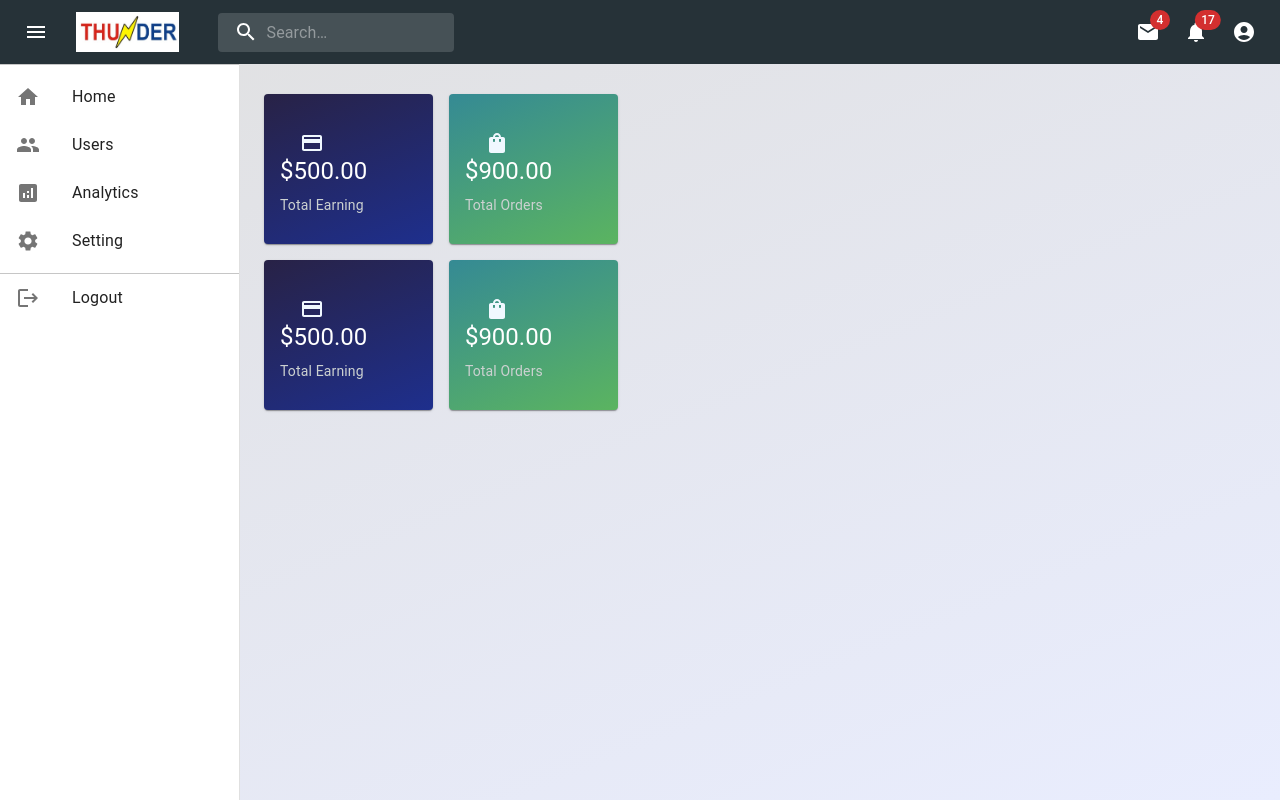
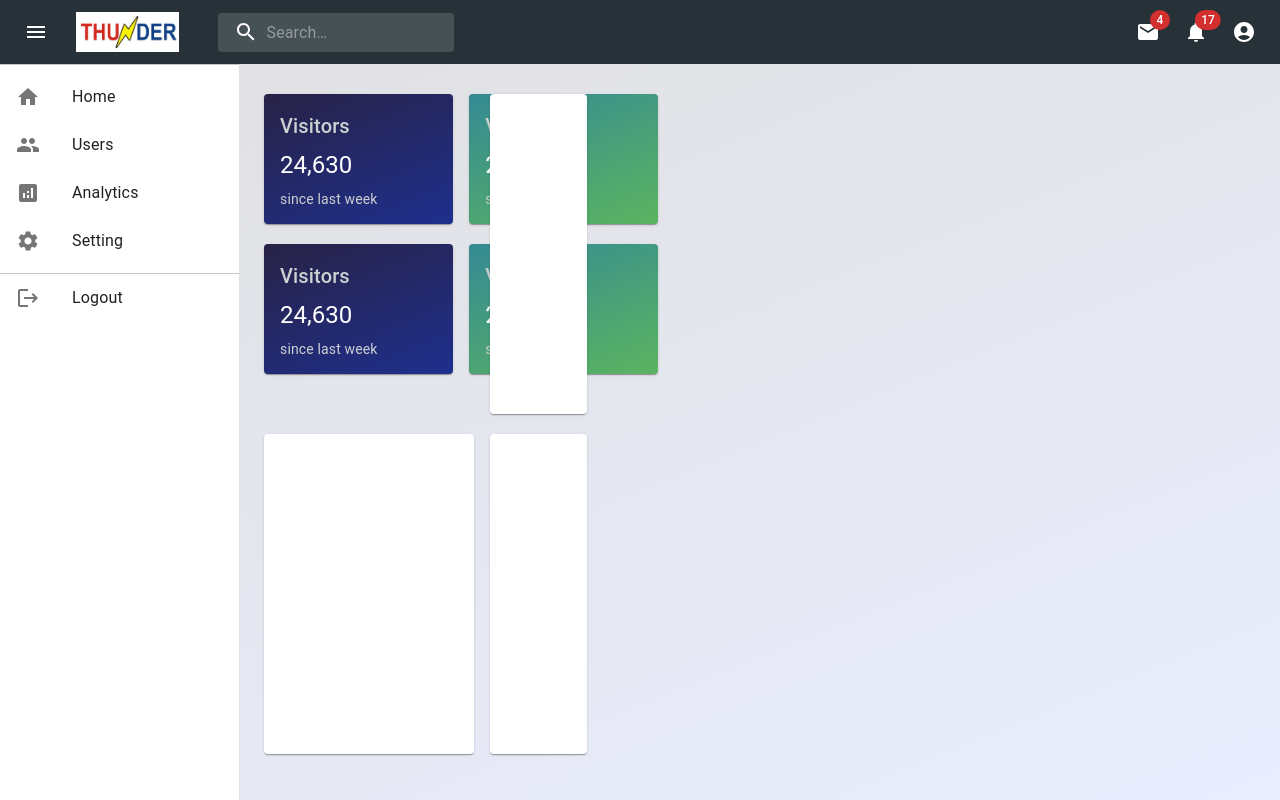
Before and after one commit to ViralSheladiya2027/e_com_admin, a React (Create React App) app: page /analytics in a window 1280 px wide. Built offline with nearby package versions, Linux system fonts and the light colour scheme.

Commit message:
analytics

```diff
--- a/src/App.js
+++ b/src/App.js
@@ -19,10 +19,9 @@ function App() {
 
     <BrowserRouter>
     <Routes>
-      {/* <Route path="/" element={<SideNav />}/> */}
+    <Route path="/" element={<Home />}/>
       <Route path="/login" element={<Login />}/>
       <Route path="/users" element={<Users />}/>
-      <Route path="/home" element={<Home />}/>
       <Route path="/analytics" element={<Analytics />}/>
       <Route path="/settings" element={<Settings />}/>
 
--- a/src/Components/SideNav.js
+++ b/src/Components/SideNav.js
@@ -151,7 +151,7 @@ const logOutClick =()=>{
         <Divider />
         <List>
         <ListItem  disablePadding sx={{display:"block"}}>
-                <ListItemButton onClick={()=>navigate('/home') }>
+                <ListItemButton onClick={()=>navigate('/') }>
                   <ListItemIcon>
                    <HomeIcon/>
                   </ListItemIcon>
--- a/src/Pages/Analytics.js
+++ b/src/Pages/Analytics.js
@@ -1,11 +1,8 @@
-import React from 'react'
-import SideNav from '../Components/SideNav'
-import Navbar from '../Components/Navbar'
+import React from "react";
+import SideNav from "../Components/SideNav";
+import Navbar from "../Components/Navbar";
 import { Box, CardContent, Card, Typography, Stack } from "@mui/material";
 import "../App.css";
-import StorefrontIcon from "@mui/icons-material/Storefront";
-import CreditCardIcon from "@mui/icons-material/CreditCard";
-import ShoppingBagIcon from "@mui/icons-material/ShoppingBag";
 import Grid from "@mui/material/Grid";
 
 const Analytics = () => {
@@ -13,28 +10,33 @@ const Analytics = () => {
     <>
       <div className="bgcolor">
         <Navbar />
-    <Box height ={70}/>
-    <Box sx={{display:"flex"}}>
-      <SideNav/>
-      <Box component="main" sx={{flexgrow: 1,p: 3}}>
+        <Box height={70} />
+        <Box sx={{ display: "flex" }}>
+          <SideNav />
+          <Box component="main" sx={{ flexgrow: 1, p: 3 }}>
             <Grid container spacing={2}>
               <Grid item xs={8}>
                 <Stack spacing={2} direction="row">
                   <Card
-                    sx={{ minWidth: 49 + "%", height: 150 }}
+                    sx={{ minWidth: 90 + "%", height: 130 }}
                     className="gradient"
                   >
                     <CardContent>
-                      <div className="iconstyle">
-                        <CreditCardIcon />
-                      </div>
+                      <Typography
+                        gutterBottom
+                        variant="h6"
+                        component="div"
+                        sx={{ color: "#ccd1d1" }}
+                      >
+                        Visitors
+                      </Typography>
                       <Typography
                         gutterBottom
                         variant="h5"
                         component="div"
                         sx={{ color: "white" }}
                       >
-                        $500.00
+                        24,630
                       </Typography>
                       <Typography
                         gutterBottom
@@ -42,25 +44,30 @@ const Analytics = () => {
                         component="div"
                         sx={{ color: "#ccd1d1" }}
                       >
-                        Total Earning
+                        since last week
                       </Typography>
                     </CardContent>
                   </Card>
                   <Card
-                    sx={{ minWidth: 49 + "%", height: 150 }}
+                    sx={{ minWidth: 90 + "%", height: 130 }}
                     className="gradientlight"
                   >
                     <CardContent>
-                      <div className="iconstyle">
-                        <ShoppingBagIcon />
-                      </div>
+                      <Typography
+                        gutterBottom
+                        variant="h6"
+                        component="div"
+                        sx={{ color: "#ccd1d1" }}
+                      >
+                        Visitors
+                      </Typography>
                       <Typography
                         gutterBottom
                         variant="h5"
                         component="div"
                         sx={{ color: "white" }}
                       >
-                        $900.00
+                        24,630
                       </Typography>
                       <Typography
                         gutterBottom
@@ -68,29 +75,33 @@ const Analytics = () => {
                         component="div"
                         sx={{ color: "#ccd1d1" }}
                       >
-                        Total Orders
+                        since last week
                       </Typography>
                     </CardContent>
                   </Card>
                 </Stack>
-              </Grid>
-              <Grid item xs={8}>
+                <Box height={20} />
                 <Stack spacing={2} direction="row">
                   <Card
-                    sx={{ minWidth: 49 + "%", height: 150 }}
+                    sx={{ minWidth: 90 + "%", height: 130 }}
                     className="gradient"
                   >
                     <CardContent>
-                      <div className="iconstyle">
-                        <CreditCardIcon />
-                      </div>
+                      <Typography
+                        gutterBottom
+                        variant="h6"
+                        component="div"
+                        sx={{ color: "#ccd1d1" }}
+                      >
+                        Visitors
+                      </Typography>
                       <Typography
                         gutterBottom
                         variant="h5"
                         component="div"
                         sx={{ color: "white" }}
                       >
-                        $500.00
+                        24,630
                       </Typography>
                       <Typography
                         gutterBottom
@@ -98,25 +109,30 @@ const Analytics = () => {
                         component="div"
                         sx={{ color: "#ccd1d1" }}
                       >
-                        Total Earning
+                        since last week
                       </Typography>
                     </CardContent>
                   </Card>
                   <Card
-                    sx={{ minWidth: 49 + "%", height: 150 }}
+                    sx={{ minWidth: 90 + "%", height: 130 }}
                     className="gradientlight"
                   >
                     <CardContent>
-                      <div className="iconstyle">
-                        <ShoppingBagIcon />
-                      </div>
+                      <Typography
+                        gutterBottom
+                        variant="h6"
+                        component="div"
+                        sx={{ color: "#ccd1d1" }}
+                      >
+                        Visitors
+                      </Typography>
                       <Typography
                         gutterBottom
                         variant="h5"
                         component="div"
                         sx={{ color: "white" }}
                       >
-                        $900.00
+                        24,630
                       </Typography>
                       <Typography
                         gutterBottom
@@ -124,21 +140,37 @@ const Analytics = () => {
                         component="div"
                         sx={{ color: "#ccd1d1" }}
                       >
-                        Total Orders
+                        since last week
                       </Typography>
                     </CardContent>
                   </Card>
                 </Stack>
               </Grid>
+
+              <Grid item xs={4}>
+                <Card sx={{ height: 40 + "vh" }}>
+                  <CardContent></CardContent>
+                </Card>
+              </Grid>
+            </Grid>
+            <Box height={20} />
+            <Grid container spacing={2}>
+              <Grid item xs={8}>
+                <Card sx={{ height: 40 + "vh" }}>
+                  <CardContent></CardContent>
+                </Card>
+              </Grid>
+              <Grid item xs={4}>
+                <Card sx={{ height: 40 + "vh" }}>
+                  <CardContent></CardContent>
+                </Card>
+              </Grid>
             </Grid>
           </Box>
-
         </Box>
       </div>
+    </>
+  );
+};
 
-
-    </>
-  )
-}
-
-export default Analytics
+export default Analytics;
```
Lines whose indentation alone changed are shown as unchanged.
